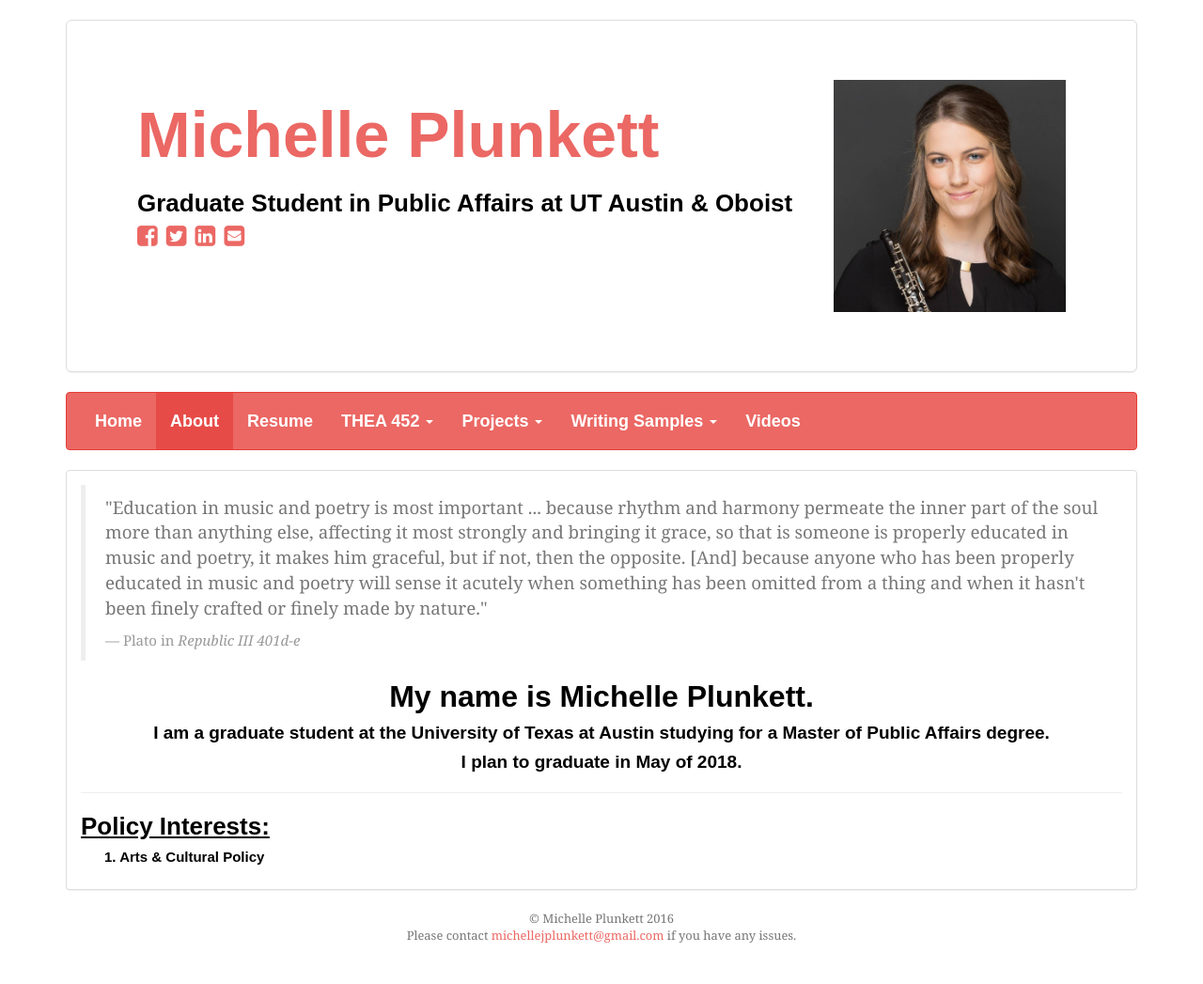
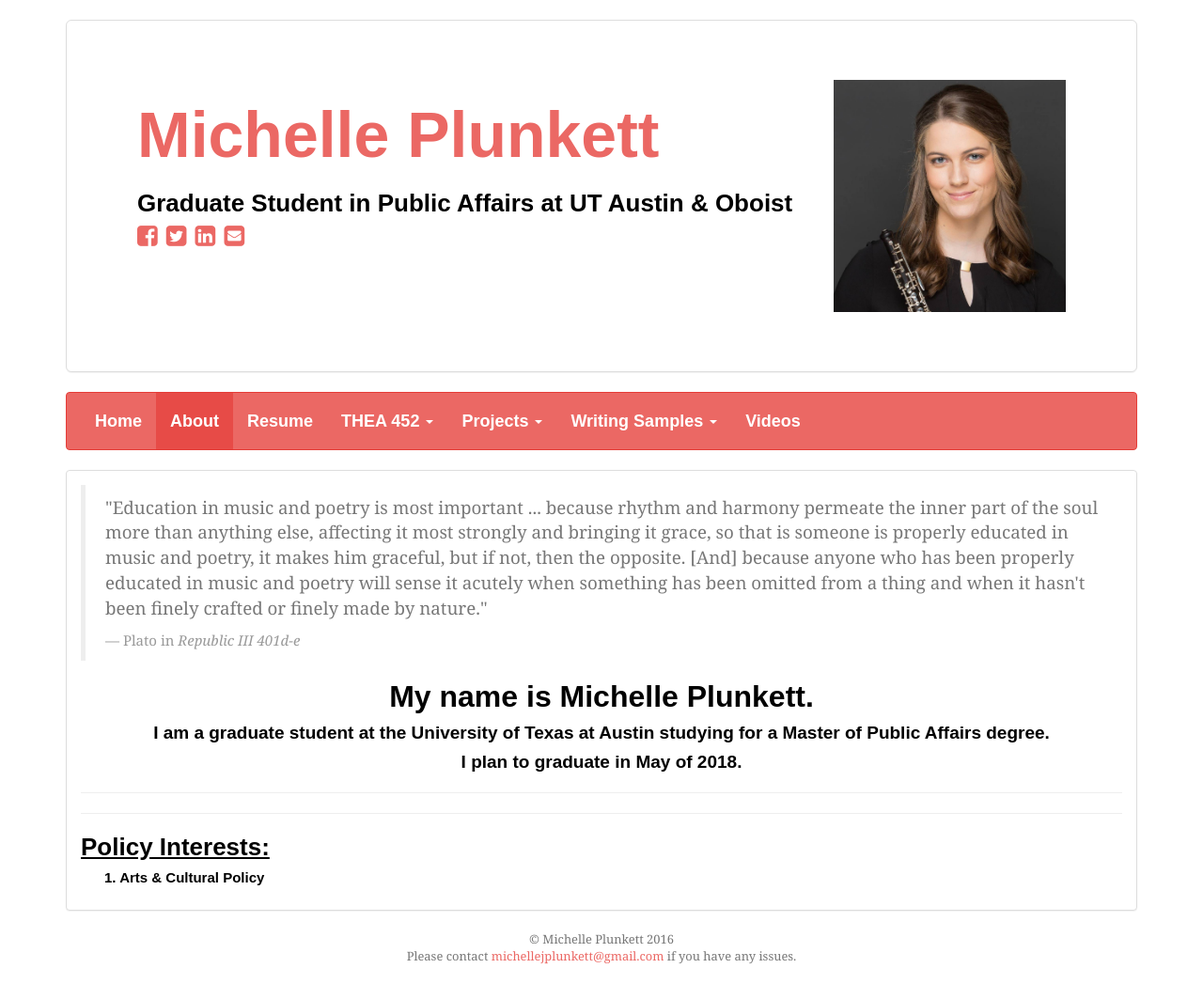
Before and after one commit to michelleplunkett/michelleplunkett.github.io, a Jekyll site: the page built from about/_posts/2016-06-16-about.html, in a window 1280 px wide. Shown: the whole page at 94% size. Built offline with Jekyll 4.4.1, drawn with Linux system fonts in a browser that asks for light colours; nearby versions of some CDN libraries; some web fonts are replaced; Markdown is read by kramdown in place of the engine named in the settings; before the commit the page ends 1025 px from its top, so only the background shows below that.

Commit message:
Update 2016-06-16-about.html

```diff
--- a/about/_posts/2016-06-16-about.html
+++ b/about/_posts/2016-06-16-about.html
@@ -12,6 +12,8 @@ layout: about
 		<p><h4>I am a graduate student at the University of Texas at Austin studying for a Master of Public Affairs degree.</h4></p>
 		<p><h4>I plan to graduate in <b>May of 2018</b>.</h4></p>
 	</center>
-	<hr>
+
+	<hr><hr />
+
 	<h3><u>Policy Interests:</u></h3>
 		<h5>&nbsp;&nbsp;&nbsp;&nbsp;&nbsp;&nbsp;1. Arts & Cultural Policy</h5>
```
